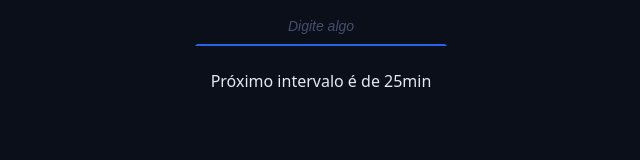
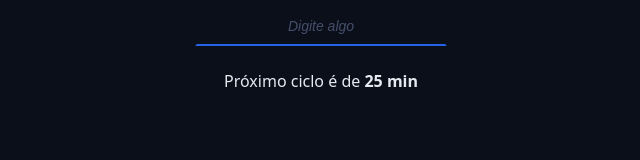
Before and after one commit to brunohhomem/chronos-pomodoro, a React (Vite) app: page / in a window 1280 px wide. Shown: the part 582-742 px from the top of the page, without its empty margins (319-959 px from the left). Built offline with nearby package versions, Linux system fonts and the light colour scheme.

Commit message:
feat: add tips

```diff
--- a/src/components/MainForm/index.tsx
+++ b/src/components/MainForm/index.tsx
@@ -3,12 +3,12 @@ import { Cycles } from '../Cycles';
 import { DefaultButton } from '../DefaultButton';
 import { DefaultInput } from '../DefaultInput';
 import { useRef } from 'react';
-
 import { useTaskContext } from '../../contexts/TaskContext/useTaskContext';
 import { getNextCycle } from '../../utils/getNextCycle';
 import { getNextCycleType } from '../../utils/getNextCycleType';
 import { TaskActionTypes } from '../../contexts/TaskContext/taskActions';
 import type { TaskModel } from '../../models/TaskModel';
+import { Tips } from '../Tips';
 
 export function MainForm() {
   const { state, dispatch } = useTaskContext();
@@ -61,7 +61,7 @@ export function MainForm() {
       </div>
 
       <div className='formRow'>
-        <p>Próximo intervalo é de 25min</p>
+        <Tips />
       </div>
 
       {state.currentCycle > 0 && (
--- /dev/null
+++ b/src/components/Tips/index.tsx
@@ -0,0 +1,35 @@
+import { useTaskContext } from '../../contexts/TaskContext/useTaskContext';
+import { getNextCycle } from '../../utils/getNextCycle';
+import { getNextCycleType } from '../../utils/getNextCycleType';
+
+export function Tips() {
+  const { state } = useTaskContext();
+  const nextCycle = getNextCycle(state.currentCycle);
+  const nextCyleType = getNextCycleType(nextCycle);
+
+  // Tips
+  const tipsForWhenActiveTask = {
+    workTime: <span>Foque por {state.config.workTime} min</span>,
+    shortBreakTime: <span>Descanse por {state.config.shortBreakTime} min</span>,
+    longBreakTime: <span>Descanso longo</span>,
+  };
+
+  const tipsForNoActiveTask = {
+    workTime: (
+      <span>
+        Próximo ciclo é de <b>{state.config.workTime} min</b>
+      </span>
+    ),
+    shortBreakTime: (
+      <span>Próximo descanso é de {state.config.shortBreakTime} min</span>
+    ),
+    longBreakTime: <span>Próximo descanso será longo</span>,
+  };
+
+  return (
+    <>
+      {!!state.activeTask && tipsForWhenActiveTask[state.activeTask.type]}
+      {!state.activeTask && tipsForNoActiveTask[nextCyleType]}
+    </>
+  );
+}
```
